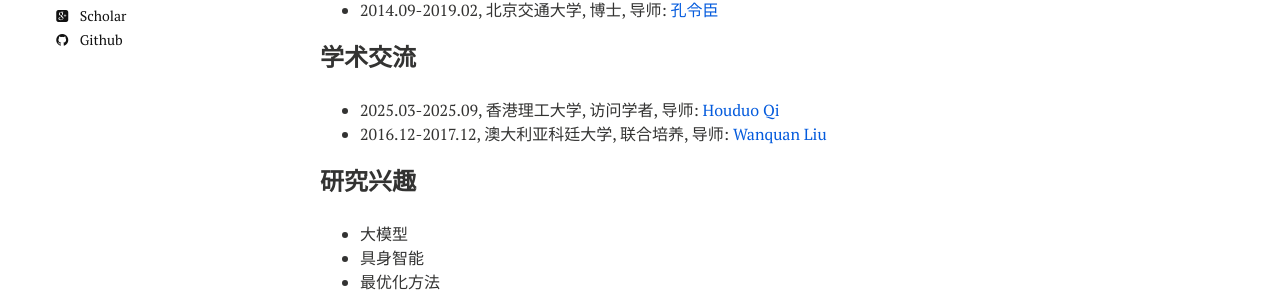
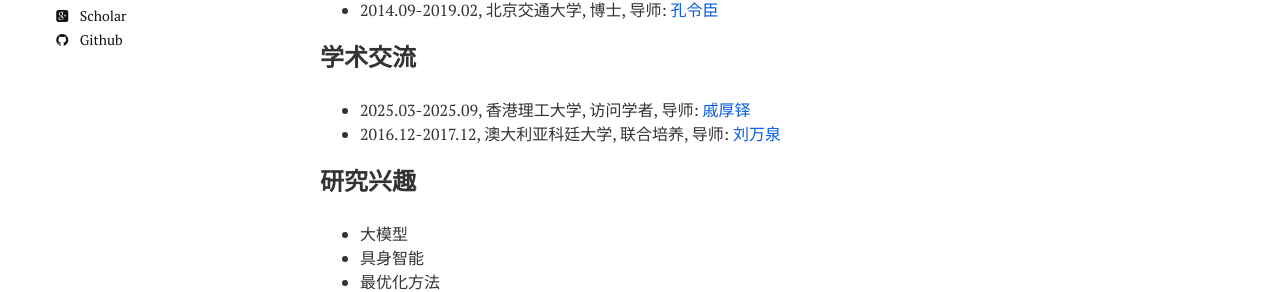
Before and after one commit to xianchaoxiu/xianchaoxiu.github.io, a Jekyll site: the page built from chinese/index.md, in a window 1280 px wide. Shown: the part 301-593 px from the top of the page. Built offline with Jekyll 4.4.1, drawn with Linux system fonts in a browser that asks for light colours; nearby versions of some CDN libraries.

Commit message:
Update index.md

```diff
--- a/chinese/index.md
+++ b/chinese/index.md
@@ -18,8 +18,8 @@ share: false
 * 2014.09-2019.02, 北京交通大学, 博士, 导师: <a href="https://faculty.bjtu.edu.cn/8316/" class="textlink" target="_blank">孔令臣</a> <br>
 
 ### 学术交流
-* 2025.03-2025.09, 香港理工大学, 访问学者, 导师: <a href="https://www.polyu.edu.hk/ama/people/academic-staff/prof-qi-houduo/" class="textlink" target="_blank">Houduo Qi</a> <br>
-* 2016.12-2017.12, 澳大利亚科廷大学, 联合培养, 导师: <a href="https://ise.sysu.edu.cn/teacher/LiuWanquan" class="textlink" target="_blank">Wanquan Liu</a> <br>
+* 2025.03-2025.09, 香港理工大学, 访问学者, 导师: <a href="https://www.polyu.edu.hk/ama/people/academic-staff/prof-qi-houduo/" class="textlink" target="_blank">戚厚铎</a> <br>
+* 2016.12-2017.12, 澳大利亚科廷大学, 联合培养, 导师: <a href="https://ise.sysu.edu.cn/teacher/LiuWanquan" class="textlink" target="_blank">刘万泉</a> <br>
 
 
 ### 研究兴趣
```
